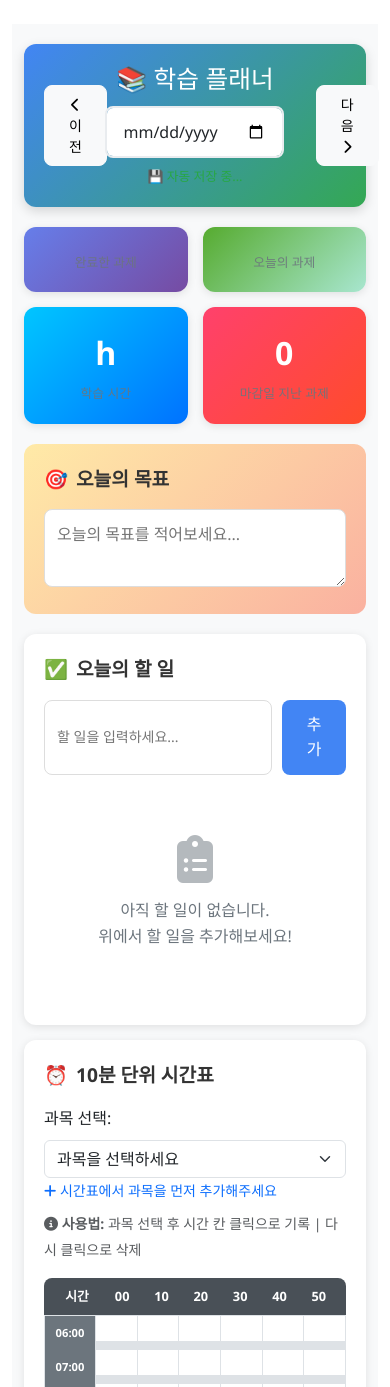
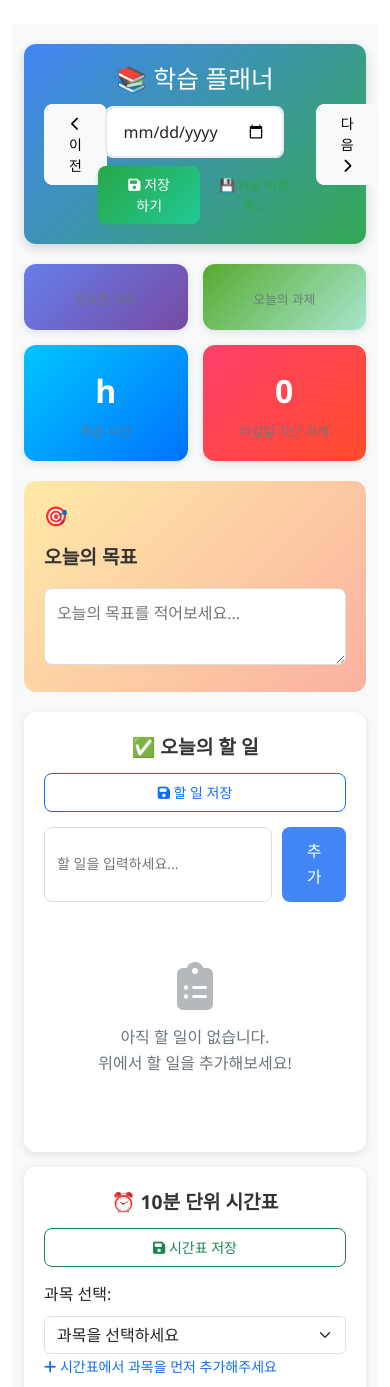
Before and after one commit to whwjdgml0508/planit, a Django app: page /planner/daily/ in a window 390 px wide. Shown: the part 64-1451 px from the top of the page. Run offline with Django 5.2, Linux system fonts and the light colour scheme; a user stored in the database is signed in; data comes from the database, SQL or seed files in the repository; data that the repository does not hold is empty.

Commit message:
학습 플래너 저장 기능 개선
- 헤더에 메인 저장 버튼 추가
- 할 일 섹션에 전용 저장 버튼 추가
- 시간표 섹션에 전용 저장 버튼 추가
- 수동 저장 시 성공 메시지 표시
- 저장 버튼 애니메이션 및 스타일 개선
- 모바일 반응형 디자인 적용

```diff
--- a/Desktop/planit/templates/planner/daily_planner.html
+++ b/Desktop/planit/templates/planner/daily_planner.html
@@ -340,6 +340,52 @@
     color: #495057;
 }
 
+/* 저장 버튼 스타일 */
+.save-btn-container {
+    display: flex;
+    align-items: center;
+    gap: 10px;
+}
+
+#manual-save-btn {
+    background: linear-gradient(135deg, #28a745 0%, #20c997 100%);
+    border: none;
+    color: white;
+    font-weight: 500;
+    transition: all 0.3s ease;
+    box-shadow: 0 2px 4px rgba(40, 167, 69, 0.3);
+}
+
+#manual-save-btn:hover {
+    background: linear-gradient(135deg, #218838 0%, #1ea085 100%);
+    transform: translateY(-1px);
+    box-shadow: 0 4px 8px rgba(40, 167, 69, 0.4);
+}
+
+#manual-save-btn:disabled {
+    background: #6c757d;
+    transform: none;
+    box-shadow: none;
+}
+
+.section-save-btn {
+    transition: all 0.2s ease;
+}
+
+.section-save-btn:hover {
+    transform: translateY(-1px);
+}
+
+.save-success-animation {
+    animation: saveSuccess 0.5s ease-in-out;
+}
+
+@keyframes saveSuccess {
+    0% { transform: scale(1); }
+    50% { transform: scale(1.1); }
+    100% { transform: scale(1); }
+}
+
 @media (max-width: 768px) {
     .stats-cards {
         grid-template-columns: repeat(2, 1fr);
@@ -353,6 +399,16 @@
     .timetable-header,
     .timetable-row {
         grid-template-columns: 50px repeat(6, 1fr);
+    }
+
+    .section-title {
+        flex-direction: column;
+        align-items: flex-start;
+        gap: 10px;
+    }
+
+    .section-title .btn {
+        align-self: stretch;
     }
 }
 </style>
@@ -373,8 +429,13 @@
                     <h2 class="mb-1">📚 학습 플래너</h2>
                     <p class="mb-0" id="current-date">{{ selected_date|date:"Y년 m월 d일 l요일" }}</p>
                     <input type="date" class="form-control d-inline-block w-auto mt-2" id="date-picker" value="{{ selected_date|date:'Y-m-d' }}">
-                    <div id="save-status" class="mt-2" style="font-size: 0.8rem; color: #28a745;">
+                    <div class="mt-2 d-flex align-items-center justify-content-center gap-3">
+                        <button class="btn btn-success btn-sm" id="manual-save-btn">
+                            <i class="fas fa-save"></i> 저장하기
+                        </button>
+                        <div id="save-status" style="font-size: 0.8rem; color: #28a745;">
                             💾 자동 저장 중...
+                        </div>
                     </div>
                 </div>
                 <div class="col-2 text-end">
@@ -419,9 +480,14 @@
         <div class="main-content">
             <!-- 좌측: 할 일 목록 -->
             <div class="todo-section">
-                <div class="section-title">
+                <div class="section-title d-flex justify-content-between align-items-center">
+                    <div>
                         <span>✅</span>
                         <span>오늘의 할 일</span>
+                    </div>
+                    <button class="btn btn-outline-primary btn-sm section-save-btn" id="save-todos-btn">
+                        <i class="fas fa-save"></i> 할 일 저장
+                    </button>
                 </div>
 
                 <!-- 할 일 추가 -->
@@ -451,9 +517,14 @@
 
             <!-- 우측: 시간표 그리드 -->
             <div class="timer-section">
-                <div class="section-title">
+                <div class="section-title d-flex justify-content-between align-items-center">
+                    <div>
                         <span>⏰</span>
                         <span>10분 단위 시간표</span>
+                    </div>
+                    <button class="btn btn-outline-success btn-sm section-save-btn" id="save-timetable-btn">
+                        <i class="fas fa-save"></i> 시간표 저장
+                    </button>
                 </div>
 
                 <!-- 과목 선택 -->
@@ -577,7 +648,7 @@ document.addEventListener('DOMContentLoaded', function() {
     }
 
     // 데이터 저장 함수
-    function saveData() {
+    function saveData(showMessage = false) {
         try {
             const dateKey = formatDate(currentDate);
 
@@ -620,12 +691,23 @@ document.addEventListener('DOMContentLoaded', function() {
             // 저장 상태 표시
             const saveStatus = document.getElementById('save-status');
             if (saveStatus) {
+                if (showMessage) {
+                    saveStatus.innerHTML = '✅ 수동 저장 완료!';
+                    saveStatus.style.color = '#28a745';
+                    saveStatus.style.fontWeight = 'bold';
+                    setTimeout(() => {
+                        saveStatus.innerHTML = '💾 자동 저장 중...';
+                        saveStatus.style.color = '#6c757d';
+                        saveStatus.style.fontWeight = 'normal';
+                    }, 3000);
+                } else {
                     saveStatus.innerHTML = '✅ 저장 완료';
                     saveStatus.style.color = '#28a745';
                     setTimeout(() => {
                         saveStatus.innerHTML = '💾 자동 저장 중...';
                         saveStatus.style.color = '#6c757d';
                     }, 2000);
+                }
             }
 
             // 저장 확인
@@ -636,12 +718,36 @@ document.addEventListener('DOMContentLoaded', function() {
                     saveStatus.innerHTML = '❌ 저장 실패';
                     saveStatus.style.color = '#dc3545';
                 }
+                if (showMessage) {
                     alert('데이터 저장에 실패했습니다. 브라우저 저장소를 확인해주세요.');
+                }
+            } else if (showMessage) {
+                // 수동 저장 시에만 성공 메시지 표시
+                const successMsg = document.createElement('div');
+                successMsg.className = 'alert alert-success alert-dismissible fade show position-fixed';
+                successMsg.style.cssText = 'top: 20px; right: 20px; z-index: 9999; min-width: 300px;';
+                successMsg.innerHTML = `
+                    <strong>🎉 저장 완료!</strong><br>
+                    • 할 일: ${todos.length}개<br>
+                    • 시간표: ${Object.keys(timeBlocks).length}개 블록<br>
+                    • 날짜: ${dateKey}
+                    <button type="button" class="btn-close" data-bs-dismiss="alert"></button>
+                `;
+                document.body.appendChild(successMsg);
+
+                // 3초 후 자동 제거
+                setTimeout(() => {
+                    if (successMsg.parentNode) {
+                        successMsg.remove();
+                    }
+                }, 3000);
             }
 
         } catch (error) {
             console.error('❌ 저장 중 오류:', error);
+            if (showMessage) {
                 alert('데이터 저장 중 오류가 발생했습니다: ' + error.message);
+            }
         }
     }
 
@@ -943,6 +1049,49 @@ document.addEventListener('DOMContentLoaded', function() {
         });
     }
 
+    // 저장 버튼 이벤트 리스너
+    const manualSaveBtn = document.getElementById('manual-save-btn');
+    if (manualSaveBtn) {
+        manualSaveBtn.addEventListener('click', function() {
+            this.innerHTML = '<i class="fas fa-spinner fa-spin"></i> 저장 중...';
+            this.disabled = true;
+
+            setTimeout(() => {
+                saveData(true); // 수동 저장 메시지 표시
+                this.innerHTML = '<i class="fas fa-save"></i> 저장하기';
+                this.disabled = false;
+            }, 500);
+        });
+    }
+
+    const saveTodosBtn = document.getElementById('save-todos-btn');
+    if (saveTodosBtn) {
+        saveTodosBtn.addEventListener('click', function() {
+            this.innerHTML = '<i class="fas fa-spinner fa-spin"></i> 저장 중...';
+            this.disabled = true;
+
+            setTimeout(() => {
+                saveData(true);
+                this.innerHTML = '<i class="fas fa-save"></i> 할 일 저장';
+                this.disabled = false;
+            }, 500);
+        });
+    }
+
+    const saveTimetableBtn = document.getElementById('save-timetable-btn');
+    if (saveTimetableBtn) {
+        saveTimetableBtn.addEventListener('click', function() {
+            this.innerHTML = '<i class="fas fa-spinner fa-spin"></i> 저장 중...';
+            this.disabled = true;
+
+            setTimeout(() => {
+                saveData(true);
+                this.innerHTML = '<i class="fas fa-save"></i> 시간표 저장';
+                this.disabled = false;
+            }, 500);
+        });
+    }
+
     // 초기 데이터 로드
     loadData();
 
```
Lines whose indentation alone changed are shown as unchanged.
